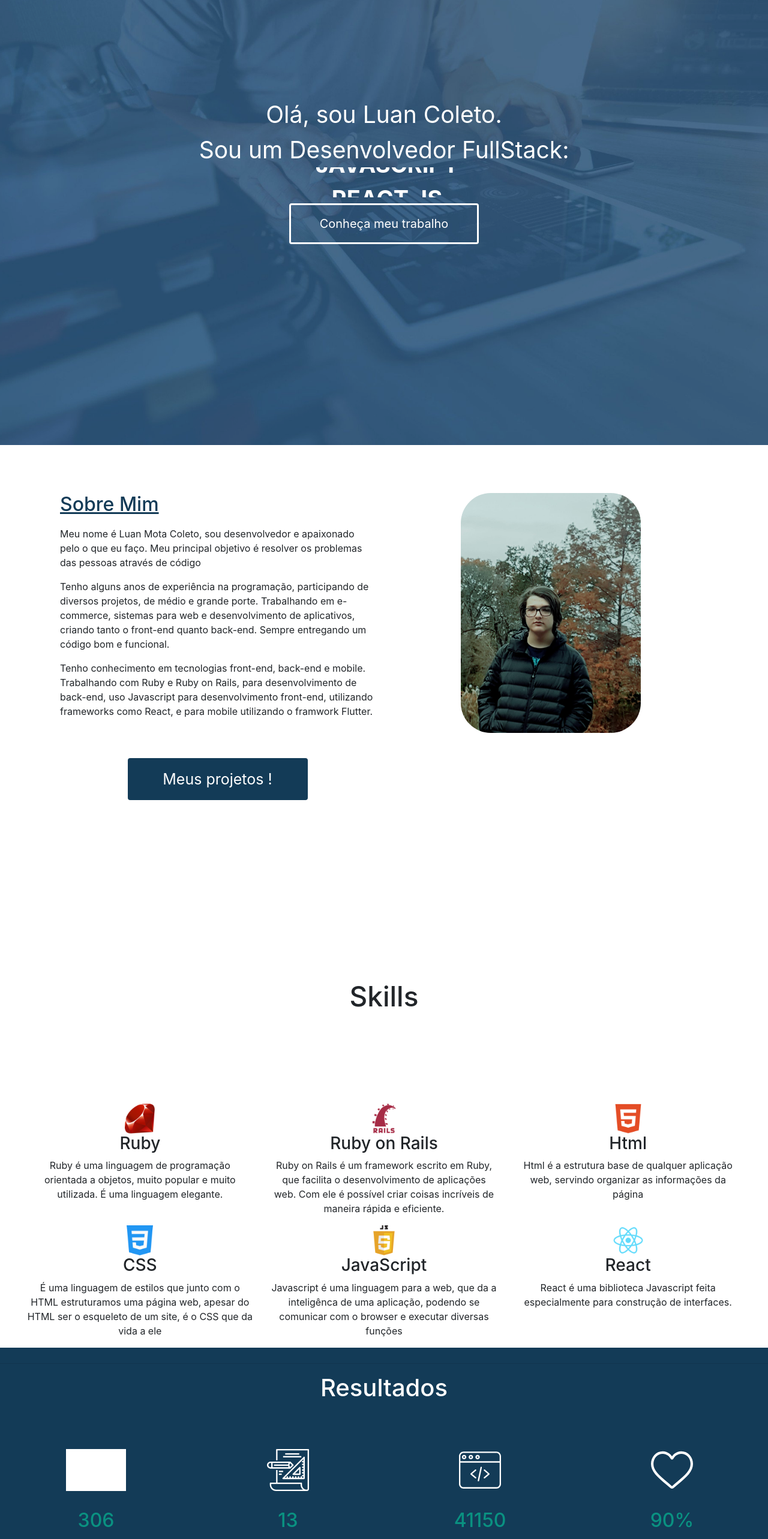
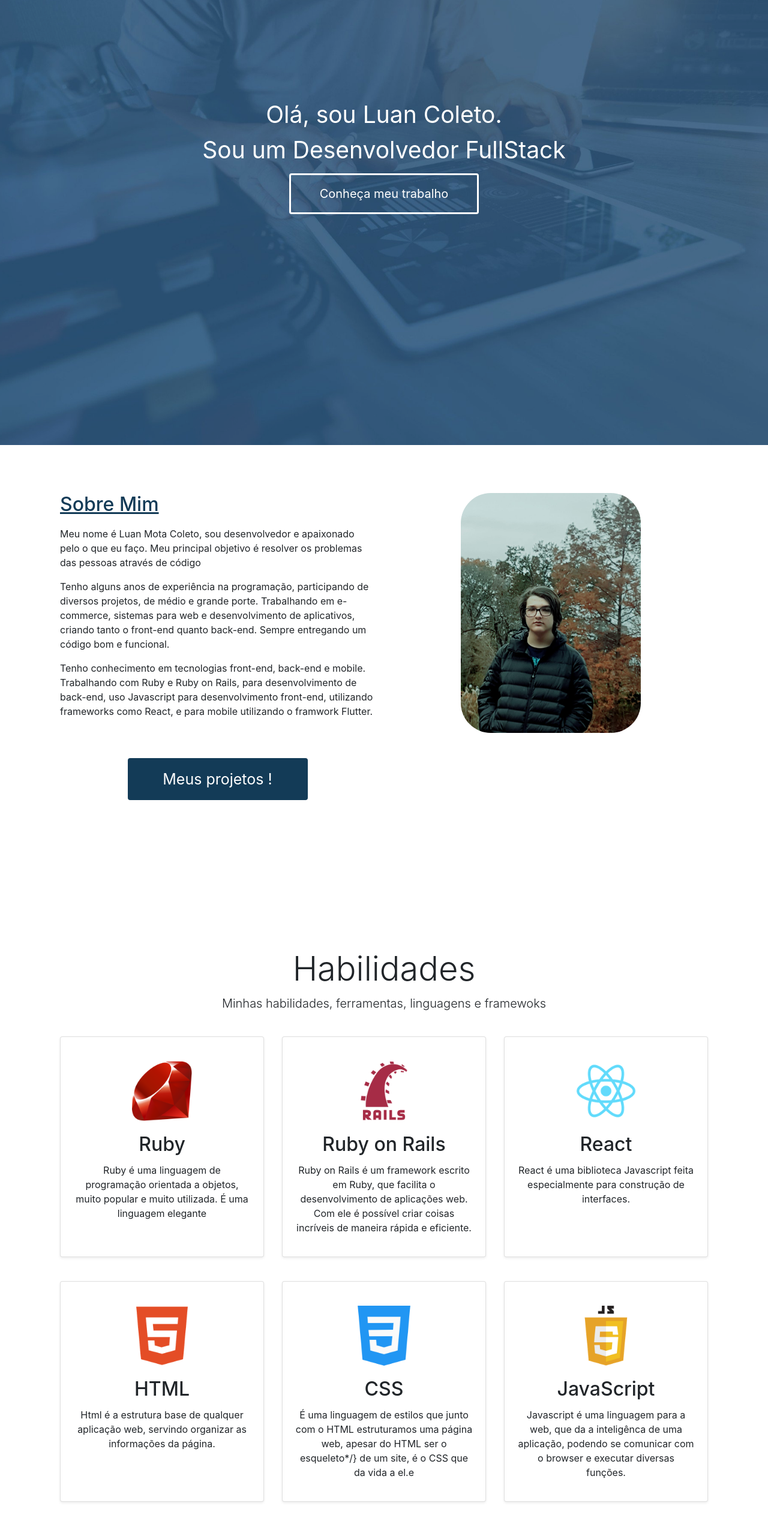
Before and after one commit to LuanColeto/portfolio, a React (Create React App) app: page / in a window 1280 px wide. Shown: the part 100-2666 px from the top of the page at 60% size. Built offline with nearby package versions, Linux system fonts and the light colour scheme; grey boxes are pictures that could not be loaded.

Commit message:
Skills section

```diff
--- a/src/App.css
+++ b/src/App.css
@@ -37,65 +37,12 @@
   }
 }
 
-.techs-animation {
-  height: 50px;
-  font-size: 38px;
-  text-transform: uppercase;
-  display: block;
-  overflow: hidden;
-  margin-right: 30px;
 
-}
 
-.techs-animation ul li {
-  list-style-type: none;
-  color: #ffffff;
-  font-weight: bold;
-}
-
-.techs-animation  ul{
-  animation: infiniteWord 15s ease infinite;
-}
-
-@keyframes infiniteWord {
-  from {
-    transform: translate(0, 0);
-  }
-  10% {
-    transform: translate(0, 0);
-  }
-  20% {
-    transform: translate(0, -57px);
-  }
-  30% {
-    transform: translate(0, -114px);
-  }
-  40% {
-    transform: translate(0, -171px);
-  }
-  50% {
-    transform: translate(0, -228px);
-  }
-  60% {
-    transform: translate(0, -285px);
-  }
-  70% {
-    transform: translate(0, -342px);
-  }
-  80% {
-    transform: translate(0, -399px);
-  }
-  90% {
-    transform: translate(0, -456px);
-  }
-  to {
-    transform: translate(0, -513px);
-  }
-
-}
 
 #Skills {
-  margin-top: 300px;
+  margin-top: 200px;
+  margin-bottom: 90px;
 }
 
 .skills-title {
@@ -107,6 +54,16 @@
 }
 
 .skills-images {
-  width: 50px;
-  height: 50px;
+  width: 100px;
+  height: 100px;
+
+  margin-top: 40px;
 }
+
+.skill-only {
+  padding: 40px ;
+  border-style: solid;
+  border-width: 1px;
+  margin-bottom: 30px;
+
+}
--- a/src/Components/MainBanner/MainBanner.jsx
+++ b/src/Components/MainBanner/MainBanner.jsx
@@ -8,21 +8,7 @@ class MainBanner extends Component{
              <div id="banner-area"  >
                 <div id="banner-text">
                     <div data-aos="fade-up" data-aos-delay="200" style={{paddingBottom: '10px'}}>Olá, sou <span>Luan Coleto.</span><br/>
-                        Sou um Desenvolvedor FullStack:
-                        <div className="techs-animation">
-                            <ul>
-                                <li>Ruby</li>
-                                <li>Ruby on Rails</li>
-                                <li>JavaScript</li>
-                                <li>React js</li>
-                                <li>Node js</li>
-                                <li>Html</li>
-                                <li>Css</li>
-                                <li>Bootstrap</li>
-                                <li>Sql</li>
-                                <li>Flutter</li>
-                            </ul>
-                        </div>
+                        Sou um Desenvolvedor FullStack
                     </div>
                     <p data-aos="fade-up" data-aos-delay="200" className="arrow bounce"><a href="#section-about"
                          className="btn  py-3 px-5 text-white about-button fa  fa-arrow-down fa-2x" style={{ color: 'white'}}>Conheça meu trabalho</a>
--- a/src/Components/Skills.jsx
+++ b/src/Components/Skills.jsx
@@ -10,46 +10,79 @@ class Skills extends Component{
     render() {
         return(
             <div id="Skills">
-                <div className="col-md-12">
-                    <div id="main-title">
-                        <h2 className="skills-title">Skills</h2>
-                        {/*<p>Minhas habilidades, linguagens, frameworks e ferramentas que eu utilizo</p>*/}
+                <div className="container">
+
+                    <div className="pricing-header px-3 py-3 pt-md-5 pb-md-4 mx-auto text-center">
+                        <h1 className="display-4">Habilidades</h1>
+                        <p className="lead">Minhas habilidades, ferramentas, linguagens e framewoks</p>
                     </div>
-                    <div className="col-md-12">
-                        <div className="row">
-                            <div className="col-md-4">
+
+                    <div className="container">
+                        <div className="card-deck mb-3 text-center">
+                            <div className="card mb-4 shadow-sm">
+                                <div className="">
                                     <img src={ruby} className="skills-images" />
-                                <h3>Ruby</h3>
+                                </div>
+                                <div className="card-body">
+                                    <h2 className="card-title pricing-card-title">Ruby</h2>
                                     <p>Ruby é uma linguagem de programação orientada a objetos, muito popular e muito utilizada.
-                                    É uma linguagem elegante.</p>
+                                        É uma linguagem elegante</p>
                                 </div>
-                            <div className="col-md-4">
+                            </div>
+
+                            <div className="card mb-4 shadow-sm">
+                                <div className="">
                                     <img src={rails} className="skills-images" />
-                                <h3>Ruby on Rails</h3>
+                                </div>
+                                <div className="card-body">
+                                    <h2 className="card-title pricing-card-title">Ruby on Rails</h2>
                                     <p>Ruby on Rails é um framework escrito em Ruby, que facilita o desenvolvimento de aplicações web.
                                         Com ele é possível criar coisas incríveis de maneira rápida e eficiente.</p>
                                 </div>
-                            <div className="col-md-4">
+                            </div>
+
+                            <div className="card mb-4 shadow-sm">
+                                <div className="">
+                                    <img src={react} className="skills-images" />
+                                </div>
+                                <div className="card-body">
+                                    <h2 className="card-title pricing-card-title">React</h2>
+                                    <p>React é uma biblioteca Javascript feita especialmente para construção de interfaces.</p>
+                                </div>
+                            </div>
+                        </div>
+
+                        <div className="card-deck mb-3 text-center">
+                            <div className="card mb-4 shadow-sm">
+                                <div className="">
                                     <img src={html} className="skills-images" />
-                                <h3>Html</h3>
-                                <p>Html é a estrutura base de qualquer aplicação web, servindo organizar as informações da página</p>
                                 </div>
-                            <div className="col-md-4">
+                                <div className="card-body">
+                                    <h2 className="card-title pricing-card-title">HTML</h2>
+                                    <p>Html é a estrutura base de qualquer aplicação web, servindo organizar as informações da página.</p>
+                                </div>
+                            </div>
+
+                            <div className="card mb-4 shadow-sm">
+                                <div className="">
                                     <img src={css} className="skills-images" />
-                                <h3>CSS</h3>
-                                <p>É uma linguagem de estilos que junto com o HTML estruturamos uma página web, apesar do HTML ser o esqueleto
-                                    de um site, é o CSS que da vida a ele</p>
                                 </div>
-                            <div className="col-md-4">
+                                <div className="card-body">
+                                    <h2 className="card-title pricing-card-title">CSS</h2>
+                                    <p>É uma linguagem de estilos que junto com o HTML estruturamos uma página web, apesar do HTML ser o esqueleto*/}
+                                        de um site, é o CSS que da vida a el.e</p>
+                                </div>
+                            </div>
+
+                            <div className="card mb-4 shadow-sm">
+                                <div className="">
                                     <img src={javascript} className="skills-images" />
-                                <h3>JavaScript</h3>
+                                </div>
+                                <div className="card-body">
+                                    <h2 className="card-title pricing-card-title">JavaScript</h2>
                                     <p>Javascript é uma linguagem para a web, que da a inteligênca de uma aplicação, podendo se comunicar com o browser
-                                    e executar diversas funções</p>
+                                        e executar diversas funções.</p>
                                 </div>
-                            <div className="col-md-4 skill-only" >
-                                <img src={react} className="skills-images" />
-                                <h3>React</h3>
-                                <p>React é uma biblioteca Javascript feita especialmente para construção de interfaces.</p>
                             </div>
 
                         </div>
```
Lines whose indentation alone changed are shown as unchanged.
